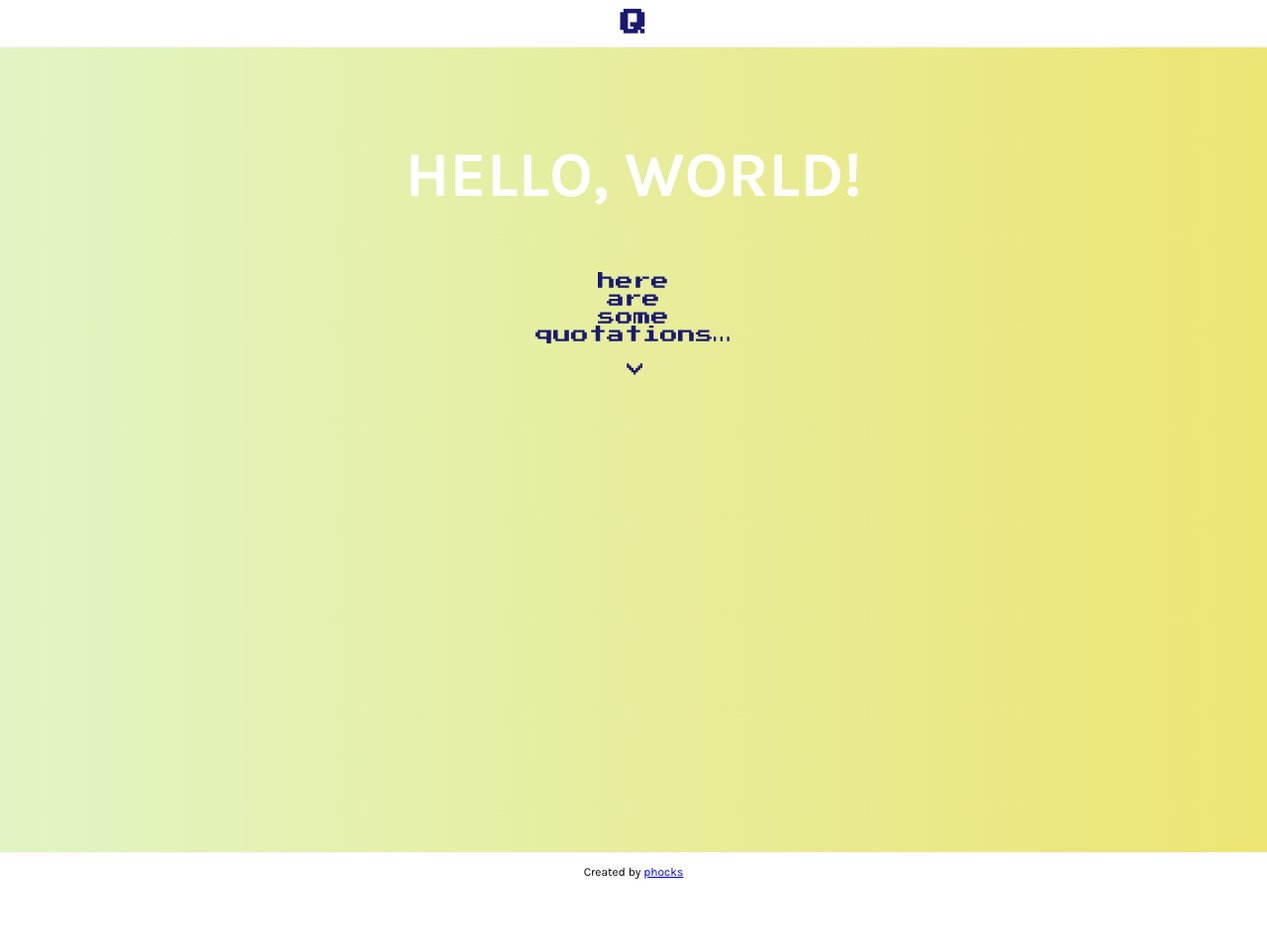
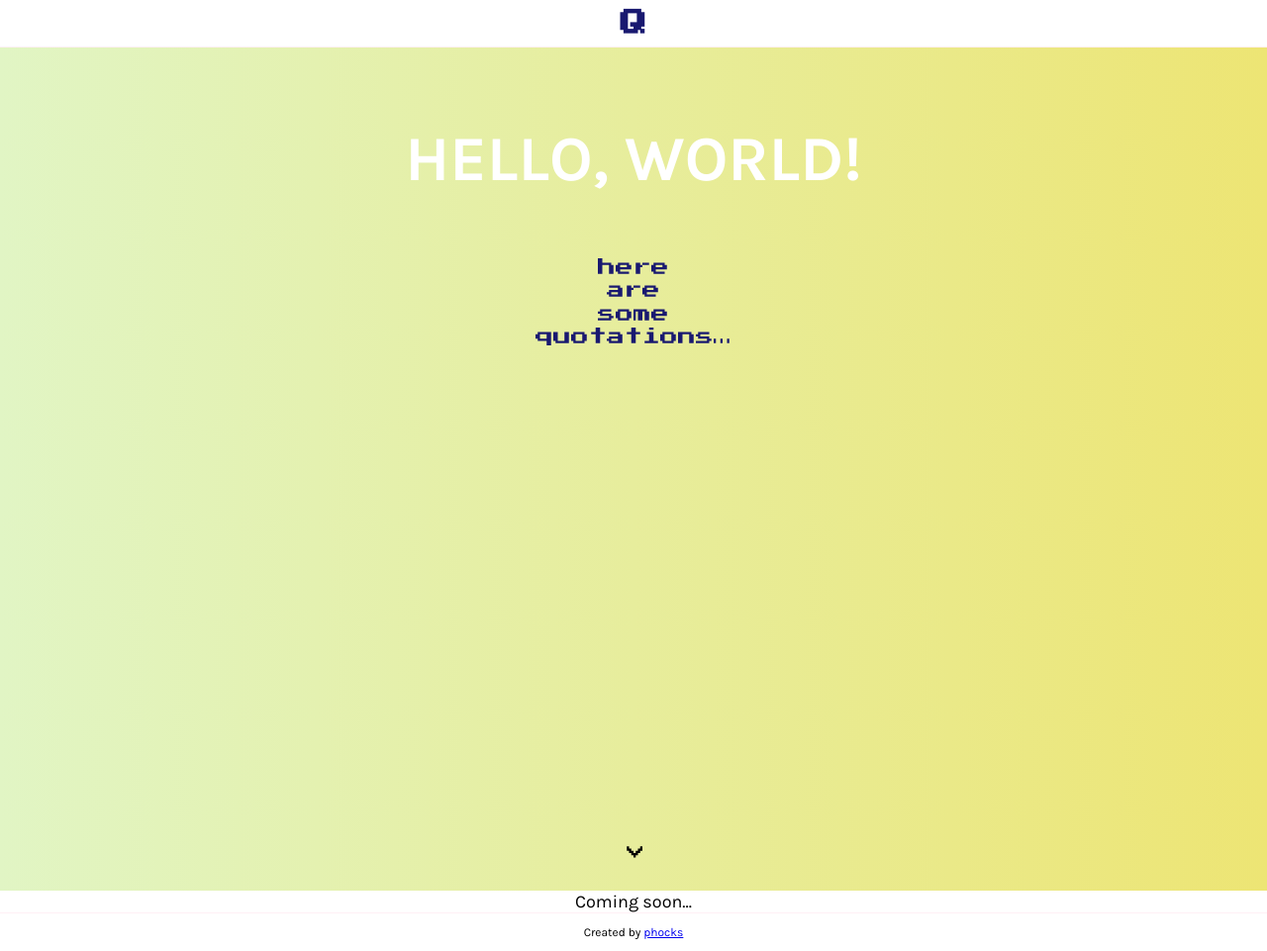
Before and after one commit to quoke/quoke.github.io, a Jekyll site: the page built from index.md, in a window 1280 px wide. Shown: the whole page at 99% size. Built offline with Jekyll 4.4.1, drawn with Linux system fonts in a browser that asks for light colours; before the commit the page ends 900 px from its top, so only the background shows below that.

Commit message:
Coming soon

```diff
--- a/_layouts/home.html
+++ b/_layouts/home.html
@@ -4,17 +4,18 @@
 {% include head.html %}
 
 <body>
-  <div class="site">
+  <div class="home">
     {% include navigation.html %}
-    <div class="site-content">
+    <div class="home-content">
       {% include intro.html %}
       <div class="lead">{{ content }}</div>
     </div>
-    {% include footer.html %}
-    {% include foot.html %}
+    <div class="pre-fold"><span class="vertical-text pixel-font">&gt;</span></div>
   </div>
+  <div>Coming soon...</div>
+  {% include footer.html %}
+  {% include foot.html %}
 </body>
-
 </html>
 
 
--- a/_sass/_main.scss
+++ b/_sass/_main.scss
@@ -15,7 +15,7 @@ body {
 }
 
 // Sticky footer stuff
-.site {
+.home {
   display: flex;
   min-height: 100vh;
   flex-direction: column;
@@ -33,7 +33,7 @@ body {
   ); /* W3C, IE 10+/ Edge, Firefox 16+, Chrome 26+, Opera 12+, Safari 7+ */
 }
 
-.site-content {
+.home-content {
   flex: 1;
   padding: 0 15px;
 }
@@ -48,13 +48,18 @@ body {
   color: white;
   max-width: 700px;
   margin: auto;
-  padding: 48px 0 0;
+  padding: 32px 0 0;
   font-size: 32px;
 }
 
 .lead {
   font-family: "Press Start 2P", sans-serif;
   color: midnightblue;
+  line-height: 1.3em;
+}
+
+.pre-fold {
+  padding-bottom: 24px;
 }
 
 footer {
--- a/_sass/_utils.scss
+++ b/_sass/_utils.scss
@@ -23,3 +23,7 @@ html {
 .vertical-text {
   writing-mode: vertical-rl;
 }
+
+.pixel-font {
+  font-family: "Press Start 2P", sans-serif;
+}
--- a/index.md
+++ b/index.md
@@ -11,5 +11,3 @@ here
 are
 some
 quotations...
-
-<span class="vertical-text">&gt;</span>
```
